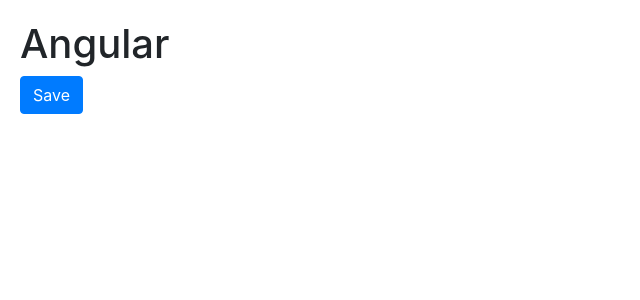
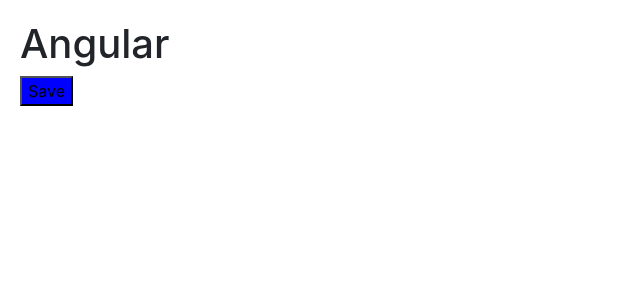
Before and after one commit to Wolodja/A-Fundamentals, an Angular app: page / in a window 1280 px wide. Shown: the top 300 px of the page, without its empty margins (0-640 px from the left). Built offline with nearby package versions, Linux system fonts and the light colour scheme.

Commit message:
Style binding

```diff
--- a/src/app/courses.component.ts
+++ b/src/app/courses.component.ts
@@ -4,11 +4,11 @@
 @Component({
     selector: 'courses',
     template: `
-        <button class = "btn btn-primary" [class.active] = "isActive" >Save</button>
+        <button [style.backgroundColor] = "isActive ? 'blue' : 'white'" >Save</button>
     `
 })
 export class CoursesComponent {
 
-    isActive = false;
+    isActive = true;
 
 }
```
